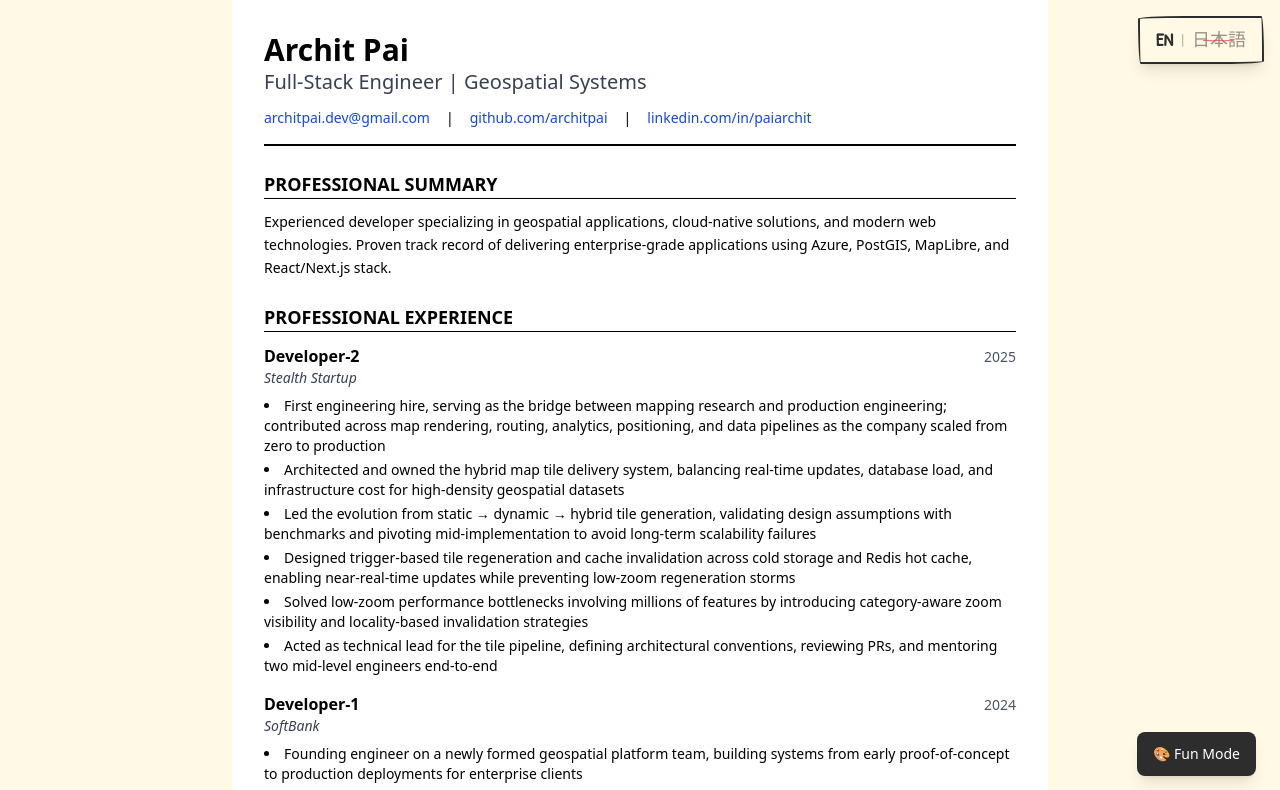
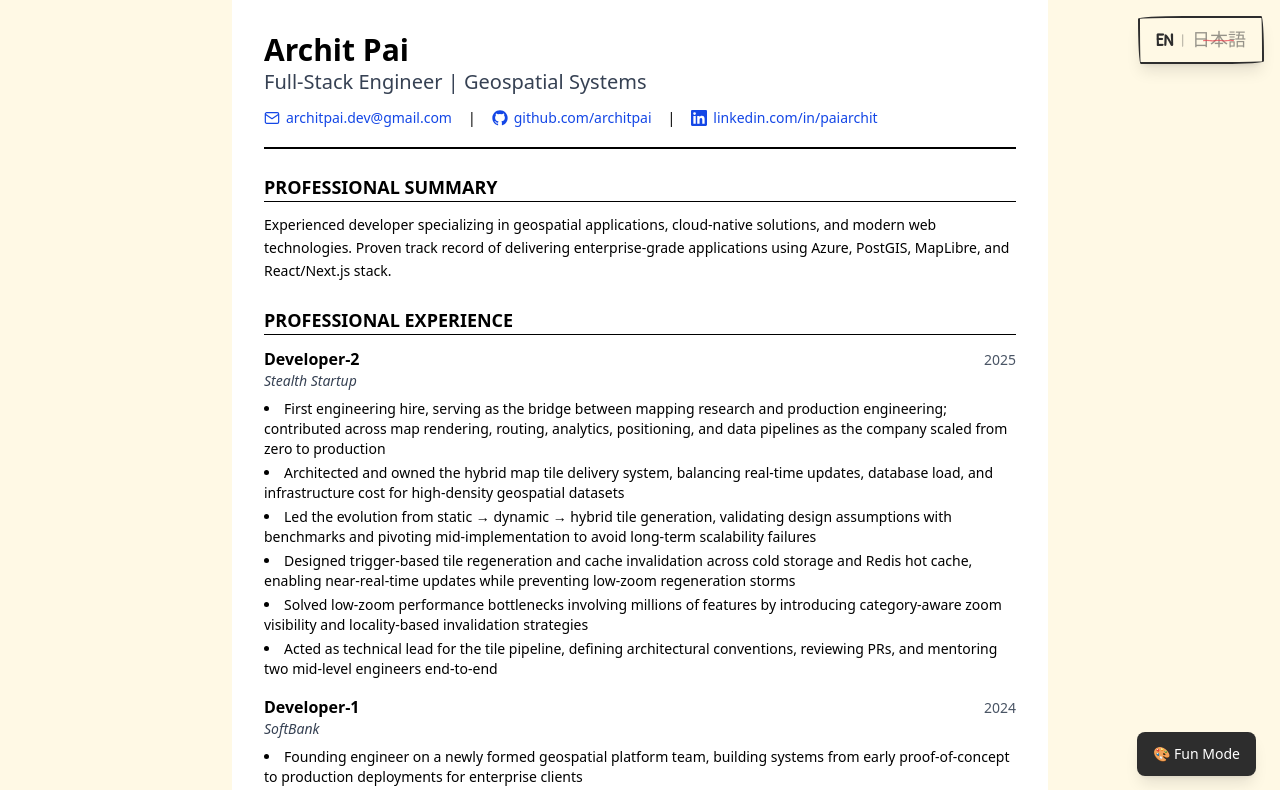
Before and after one commit to architpai/diary-of-archit, a Next.js app: page /resume in a window 1280 px wide. Shown: the top 790 px of the page. Built offline with nearby package versions, Linux system fonts and the light colour scheme; a web font is replaced by a local one.

Commit message:
Replace social emojis with proper SVG icons

```diff
--- a/components/Contact.tsx
+++ b/components/Contact.tsx
@@ -1,12 +1,12 @@
 'use client';
 
 import { motion, useReducedMotion } from 'framer-motion';
-import Image from 'next/image';
 import { useSeriousMode } from '@/contexts/SeriousModeContext';
 import { useTranslation } from '@/hooks/useTranslation';
 import BlobDivider from './BlobDivider';
 import FloatingDoodles from './FloatingDoodles';
 import Avatar from './Avatar';
+import { GitHubIcon, LinkedInIcon, MailIcon } from './icons/SocialIcons';
 
 export default function Contact() {
   const { isSerious } = useSeriousMode();
@@ -100,9 +100,15 @@ export default function Contact() {
               }
             >
               {isSerious ? (
-                <span>📧 {content.contact.email}</span>
+                <span className="inline-flex items-center gap-2">
+                  <MailIcon className="h-5 w-5 shrink-0" />
+                  {content.contact.email}
+                </span>
               ) : (
-                <span className="handwritten text-ink text-lg font-bold">📧 {content.contact.email}</span>
+                <span className="handwritten text-ink text-lg font-bold inline-flex items-center gap-2">
+                  <MailIcon className="h-5 w-5 shrink-0" />
+                  {content.contact.email}
+                </span>
               )}
             </motion.a>
 
@@ -127,9 +133,15 @@ export default function Contact() {
               }
             >
               {isSerious ? (
-                <span>🐙 {content.contact.github}</span>
+                <span className="inline-flex items-center gap-2">
+                  <GitHubIcon className="h-5 w-5 shrink-0" />
+                  {content.contact.github}
+                </span>
               ) : (
-                <span className="handwritten text-ink text-lg font-bold">🐙 {content.contact.github}</span>
+                <span className="handwritten text-ink text-lg font-bold inline-flex items-center gap-2">
+                  <GitHubIcon className="h-5 w-5 shrink-0" />
+                  {content.contact.github}
+                </span>
               )}
             </motion.a>
 
@@ -154,9 +166,15 @@ export default function Contact() {
               }
             >
               {isSerious ? (
-                <span>💼 {content.contact.linkedin}</span>
+                <span className="inline-flex items-center gap-2">
+                  <LinkedInIcon className="h-5 w-5 shrink-0" />
+                  {content.contact.linkedin}
+                </span>
               ) : (
-                <span className="handwritten text-ink text-lg font-bold">💼 {content.contact.linkedin}</span>
+                <span className="handwritten text-ink text-lg font-bold inline-flex items-center gap-2">
+                  <LinkedInIcon className="h-5 w-5 shrink-0" />
+                  {content.contact.linkedin}
+                </span>
               )}
             </motion.a>
           </div>
--- /dev/null
+++ b/components/icons/SocialIcons.tsx
@@ -0,0 +1,37 @@
+import type { SVGProps } from 'react';
+
+type IconProps = SVGProps<SVGSVGElement>;
+
+export function MailIcon(props: IconProps) {
+  return (
+    <svg
+      viewBox="0 0 24 24"
+      fill="none"
+      stroke="currentColor"
+      strokeWidth="1.8"
+      strokeLinecap="round"
+      strokeLinejoin="round"
+      aria-hidden="true"
+      {...props}
+    >
+      <rect x="2" y="4" width="20" height="16" rx="2" />
+      <path d="m3 7 9 6 9-6" />
+    </svg>
+  );
+}
+
+export function GitHubIcon(props: IconProps) {
+  return (
+    <svg viewBox="0 0 24 24" fill="currentColor" aria-hidden="true" {...props}>
+      <path d="M12 .5C5.649.5.5 5.649.5 12c0 5.096 3.301 9.422 7.88 10.948.575.106.785-.25.785-.555 0-.274-.01-1-.015-1.962-3.206.697-3.882-1.545-3.882-1.545-.524-1.332-1.278-1.687-1.278-1.687-1.044-.714.08-.7.08-.7 1.154.08 1.761 1.185 1.761 1.185 1.025 1.757 2.69 1.25 3.345.955.104-.742.401-1.25.73-1.538-2.56-.291-5.252-1.28-5.252-5.695 0-1.258.448-2.286 1.183-3.092-.118-.29-.513-1.46.112-3.044 0 0 .965-.309 3.162 1.18a10.88 10.88 0 0 1 5.758 0c2.196-1.489 3.159-1.18 3.159-1.18.627 1.583.232 2.753.114 3.044.737.806 1.18 1.834 1.18 3.092 0 4.426-2.696 5.4-5.265 5.686.413.355.78 1.058.78 2.134 0 1.54-.014 2.78-.014 3.158 0 .308.206.666.79.553 4.576-1.53 7.873-5.854 7.873-10.947C23.5 5.649 18.35.5 12 .5Z" />
+    </svg>
+  );
+}
+
+export function LinkedInIcon(props: IconProps) {
+  return (
+    <svg viewBox="0 0 24 24" fill="currentColor" aria-hidden="true" {...props}>
+      <path d="M20.447 20.452h-3.554V14.87c0-1.333-.027-3.045-1.857-3.045-1.859 0-2.143 1.45-2.143 2.947v5.68H9.339V9h3.414v1.561h.049c.476-.9 1.637-1.85 3.37-1.85 3.601 0 4.267 2.37 4.267 5.455v6.286ZM5.337 7.433a2.063 2.063 0 1 1 0-4.126 2.063 2.063 0 0 1 0 4.126Zm1.782 13.019H3.555V9h3.564v11.452ZM22.225 0H1.771C.792 0 0 .774 0 1.729v20.542C0 23.227.792 24 1.771 24h20.451C23.2 24 24 23.227 24 22.271V1.729C24 .774 23.2 0 22.222 0h.003Z" />
+    </svg>
+  );
+}
--- a/components/resume/ResumeEN.tsx
+++ b/components/resume/ResumeEN.tsx
@@ -1,6 +1,7 @@
 'use client';
 
 import { useTranslation } from '@/hooks/useTranslation';
+import { GitHubIcon, LinkedInIcon, MailIcon } from '@/components/icons/SocialIcons';
 
 interface Experience {
   id: string;
@@ -31,15 +32,24 @@ export default function ResumeEN() {
 
         <div className="mt-3 flex flex-wrap gap-4 text-sm">
           <a href={`mailto:${content.contact.email}`} className="text-blue-700 hover:underline">
-            {content.contact.email}
+            <span className="inline-flex items-center gap-1.5">
+              <MailIcon className="h-4 w-4 shrink-0" />
+              {content.contact.email}
+            </span>
           </a>
           <span>|</span>
           <a href={`https://${content.contact.github}`} className="text-blue-700 hover:underline">
-            {content.contact.github}
+            <span className="inline-flex items-center gap-1.5">
+              <GitHubIcon className="h-4 w-4 shrink-0" />
+              {content.contact.github}
+            </span>
           </a>
           <span>|</span>
           <a href={`https://${content.contact.linkedin}`} className="text-blue-700 hover:underline">
-            {content.contact.linkedin}
+            <span className="inline-flex items-center gap-1.5">
+              <LinkedInIcon className="h-4 w-4 shrink-0" />
+              {content.contact.linkedin}
+            </span>
           </a>
         </div>
       </header>
--- a/components/resume/ResumeJP.tsx
+++ b/components/resume/ResumeJP.tsx
@@ -1,6 +1,7 @@
 'use client';
 
 import { useTranslation } from '@/hooks/useTranslation';
+import { GitHubIcon, LinkedInIcon, MailIcon } from '@/components/icons/SocialIcons';
 
 interface TechStack {
   os: string[];
@@ -57,15 +58,24 @@ export default function ResumeJP() {
 
         <div className="mt-3 flex flex-wrap gap-4 text-sm">
           <a href={`mailto:${content.contact.email}`} className="text-blue-700 hover:underline">
-            📧 {content.contact.email}
+            <span className="inline-flex items-center gap-1.5">
+              <MailIcon className="h-4 w-4 shrink-0" />
+              {content.contact.email}
+            </span>
           </a>
           <span>|</span>
           <a href={`https://${content.contact.github}`} className="text-blue-700 hover:underline" target="_blank" rel="noopener noreferrer">
-            🐙 {content.contact.github}
+            <span className="inline-flex items-center gap-1.5">
+              <GitHubIcon className="h-4 w-4 shrink-0" />
+              {content.contact.github}
+            </span>
           </a>
           <span>|</span>
           <a href={`https://${content.contact.linkedin}`} className="text-blue-700 hover:underline" target="_blank" rel="noopener noreferrer">
-            💼 {content.contact.linkedin}
+            <span className="inline-flex items-center gap-1.5">
+              <LinkedInIcon className="h-4 w-4 shrink-0" />
+              {content.contact.linkedin}
+            </span>
           </a>
         </div>
       </header>
```
